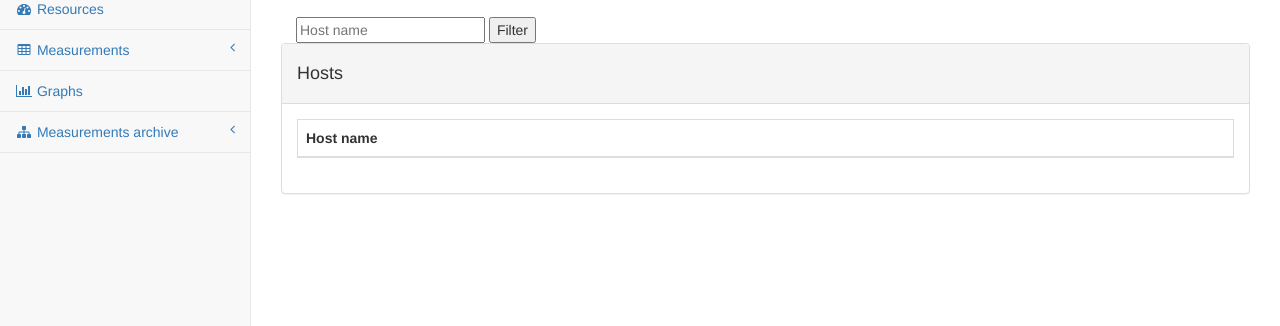
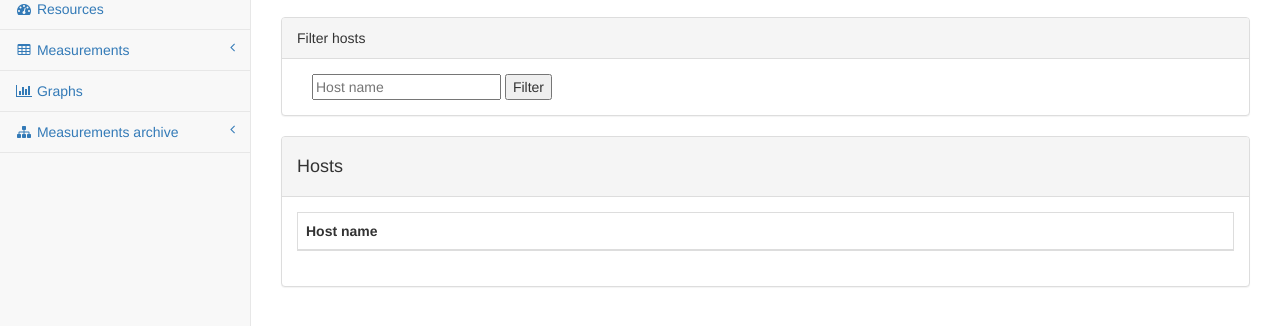
Before and after one commit to pawellll/programowanieZespolowe, a website: page web/pages/hosts.html in a window 1280 px wide. Shown: the part 144-470 px from the top of the page. Drawn offline with Linux system fonts and the light colour scheme; no server answers.

Commit message:
Bug fixing

```diff
--- a/web/pages/hosts.html
+++ b/web/pages/hosts.html
@@ -144,13 +144,24 @@
             </div>
 
 
-					<div class="col-xs-8 wow animated slideInLeft" data-wow-delay=".5s">
-						<input type="text" name="hostNameName" id="hostNameId" class="form" placeholder="Host name" />
+			<div class="panel panel-default">
+                <div class="panel-heading">
+                    Filter hosts
+                </div>
+                <!-- /.panel-heading -->
+                <div class="panel-body">
+					<div class="tmp-form">
+						<div class="col-xs-8 wow animated slideInLeft" data-wow-delay=".5s">
+							<input type="text" name="hostNameName" id="hostNameId" class="form" placeholder="Host name" />
 
-						<button type="submit" id="submitHostId" name="submitHostName" class="form-btn semibold" onClick="getHostsFromMonitor();">Filter</button>
+							<button type="submit" id="submitHostId" name="submitHostName" class="form-btn semibold" onClick="getHostsFromMonitor();">Filter</button>
+						</div>
+						<!-- Clear -->
+						<div class="clear"></div>
 					</div>
-					<!-- Clear -->
-					<div class="clear"></div>
+                </div>
+                <!-- /.panel-body -->
+            </div>
 
             <div class="row">
                 <div class="col-lg-12">
```
